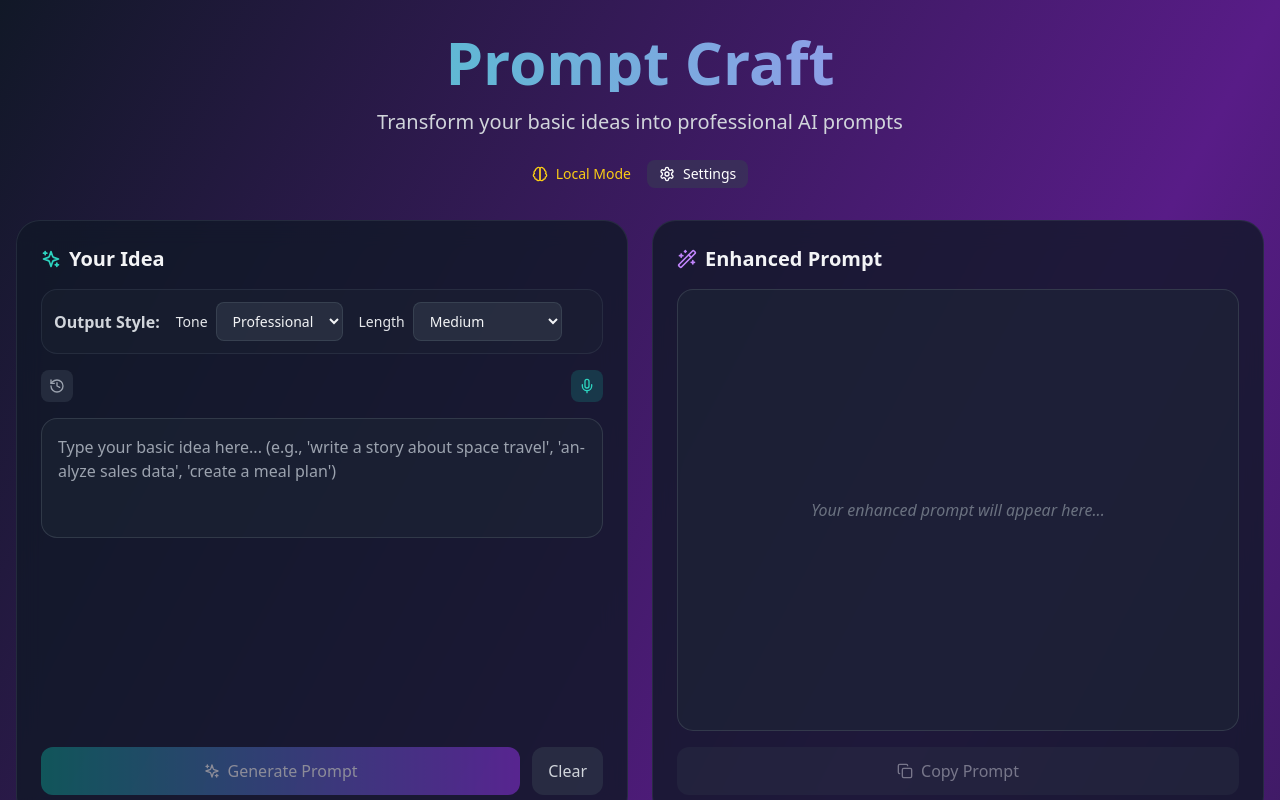
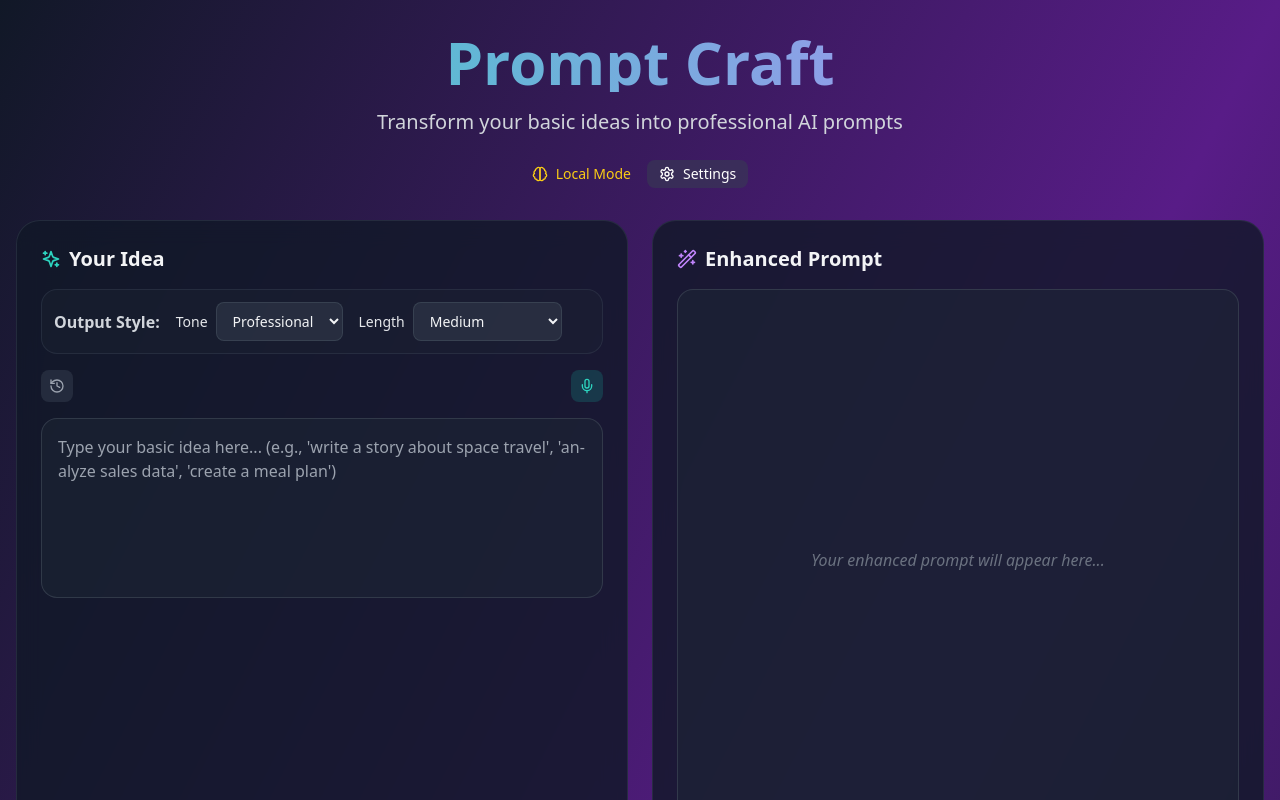
Before and after one commit to chamberlain-b/promptcraft, a React (Create React App) app: page / in a window 1280 px wide. Shown: the top 800 px of the page. Built offline with nearby package versions, Linux system fonts and the light colour scheme.

Commit message:
Increase main card size and improve textarea dimensions for better UX

```diff
--- a/src/App.jsx
+++ b/src/App.jsx
@@ -68,7 +68,7 @@ const PromptGenerator = () => {
     const textarea = textareaRef.current;
     if (textarea) {
       textarea.style.height = 'auto';
-      const newHeight = Math.min(Math.max(textarea.scrollHeight, 120), 400);
+      const newHeight = Math.min(Math.max(textarea.scrollHeight, 180), 500);
       textarea.style.height = newHeight + 'px';
     }
   };
@@ -546,7 +546,7 @@ const PromptGenerator = () => {
         {/* Main Content */}
         <div className="grid md:grid-cols-2 gap-6 mb-12 max-w-7xl mx-auto overflow-hidden">
           {/* Input */}
-          <div className="bg-gray-900/80 backdrop-blur-md rounded-3xl p-6 border border-gray-700/50 flex flex-col h-[600px] card-container">
+          <div className="bg-gray-900/80 backdrop-blur-md rounded-3xl p-6 border border-gray-700/50 flex flex-col min-h-[700px] card-container">
             <h3 className="text-xl font-semibold text-gray-100 mb-4 flex items-center gap-2">
               <Sparkles className="w-5 h-5 text-teal-400" />
               Your Idea
@@ -693,7 +693,7 @@ const PromptGenerator = () => {
                 onChange={handleInputChange}
                 placeholder="Type your basic idea here... (e.g., 'write a story about space travel', 'analyze sales data', 'create a meal plan')"
                 className="w-full auto-expand-textarea bg-gray-800/50 border border-gray-600/50 rounded-2xl p-4 text-gray-100 placeholder-gray-400 resize-none focus:outline-none focus:ring-2 focus:ring-teal-400/70 focus:border-teal-400 caret-teal-400 transition-all textarea-container custom-scrollbar"
-                style={{ minHeight: '120px', maxHeight: '400px' }}
+                style={{ minHeight: '180px', maxHeight: '500px' }}
               />
             </div>
 
@@ -758,13 +758,13 @@ const PromptGenerator = () => {
           </div>
 
           {/* Output */}
-          <div className="bg-gray-900/80 backdrop-blur-md rounded-3xl p-6 border border-gray-700/50 flex flex-col h-[600px] card-container">
+          <div className="bg-gray-900/80 backdrop-blur-md rounded-3xl p-6 border border-gray-700/50 flex flex-col min-h-[700px] card-container">
             <h3 className="text-xl font-semibold text-gray-100 mb-4 flex items-center gap-2">
               <Wand2 className="w-5 h-5 text-purple-400" />
               Enhanced Prompt
             </h3>
             <div className="bg-gray-800/50 border border-gray-600/50 rounded-2xl p-4 flex-1 flex flex-col card-container">
-              <div className="flex-1 min-h-[240px] overflow-y-auto custom-scrollbar">
+              <div className="flex-1 min-h-[300px] overflow-y-auto custom-scrollbar">
                 {output ? (
                   <div className="h-full flex flex-col">
                     <div className="flex-1">
--- a/src/index.css
+++ b/src/index.css
@@ -101,8 +101,8 @@
 /* Auto-expanding textarea */
 .auto-expand-textarea {
   field-sizing: content;
-  min-height: 120px;
-  max-height: 400px;
+  min-height: 180px;
+  max-height: 500px;
   transition: height 0.2s ease;
   resize: none;
 }
```
